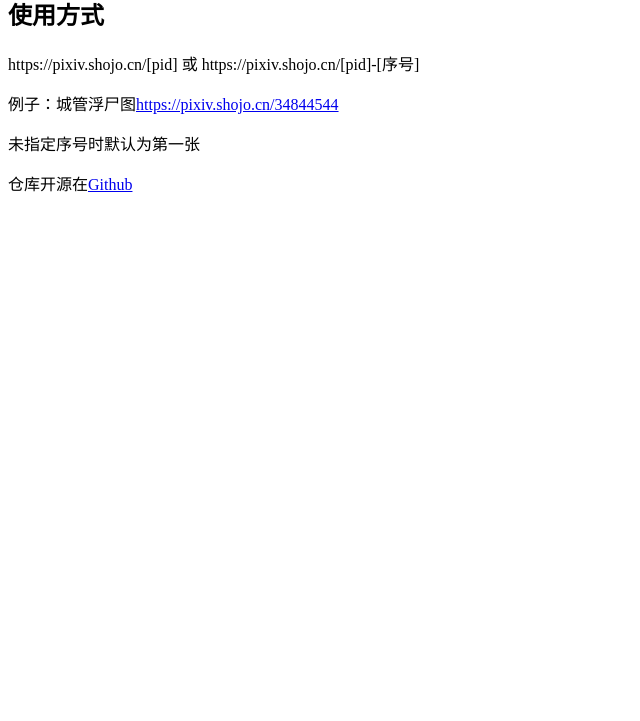
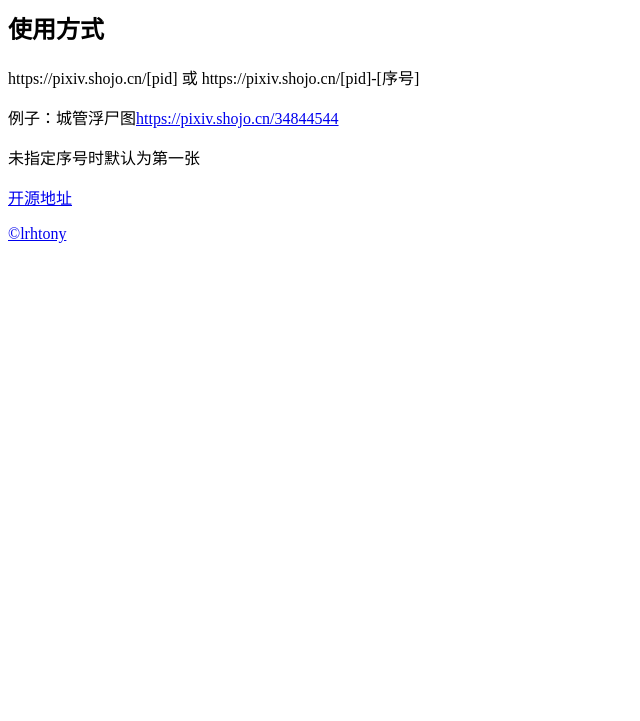
Before and after one commit to lrhtony/pixiv, a plain HTML site: page index.html in a window 1280 px wide. Shown: the part 79-800 px from the top of the page, without its empty margins (0-640 px from the left). Drawn offline with Linux system fonts and the light colour scheme.

Commit message:
稍微完善了主页

```diff
--- a/index.html
+++ b/index.html
@@ -1,9 +1,17 @@
+<!DOCTYPE html>
+<html>
     <head>
         <meta charset="utf-8">
+        <meta name="viewport" content="width=device-width, initial-scale=1.0">
+        <link rel="stylesheet" type="text/css" href="style.css">
         <title>Pixiv图片代理</title>
     </head>
     <body>
+        <div class="container">
+            <div class="header">
                 <h1>Pixiv图片代理</h1>
+            </div>
+            <div class="content">
                 <h2>使用方式</h2>
                 <p>
                     https://pixiv.shojo.cn/[pid]
@@ -16,7 +24,14 @@
                 <p>
                     未指定序号时默认为第一张
                 </p>
+            </div>
+            <div class="footer">
                 <p>
-        仓库开源在<a href="https://github.com/lrhtony/pixiv" target="_blank" rel="archives noreferrer noopener">Github</a>
+                    <a href="https://github.com/lrhtony/pixiv" target="_blank" rel="archives noreferrer noopener">开源地址</a>
                 </p>
+                <p>
+                    <a href="https://lrhtony.cn" target="_blank" rel="archives noreferrer noopener">©lrhtony</a>
+                </p>
+            </div>
     </body>
+</html>
```
Also changed, not shown: index.js (added), requirements.txt, style.css (added). Lines whose indentation alone changed are shown as unchanged.
